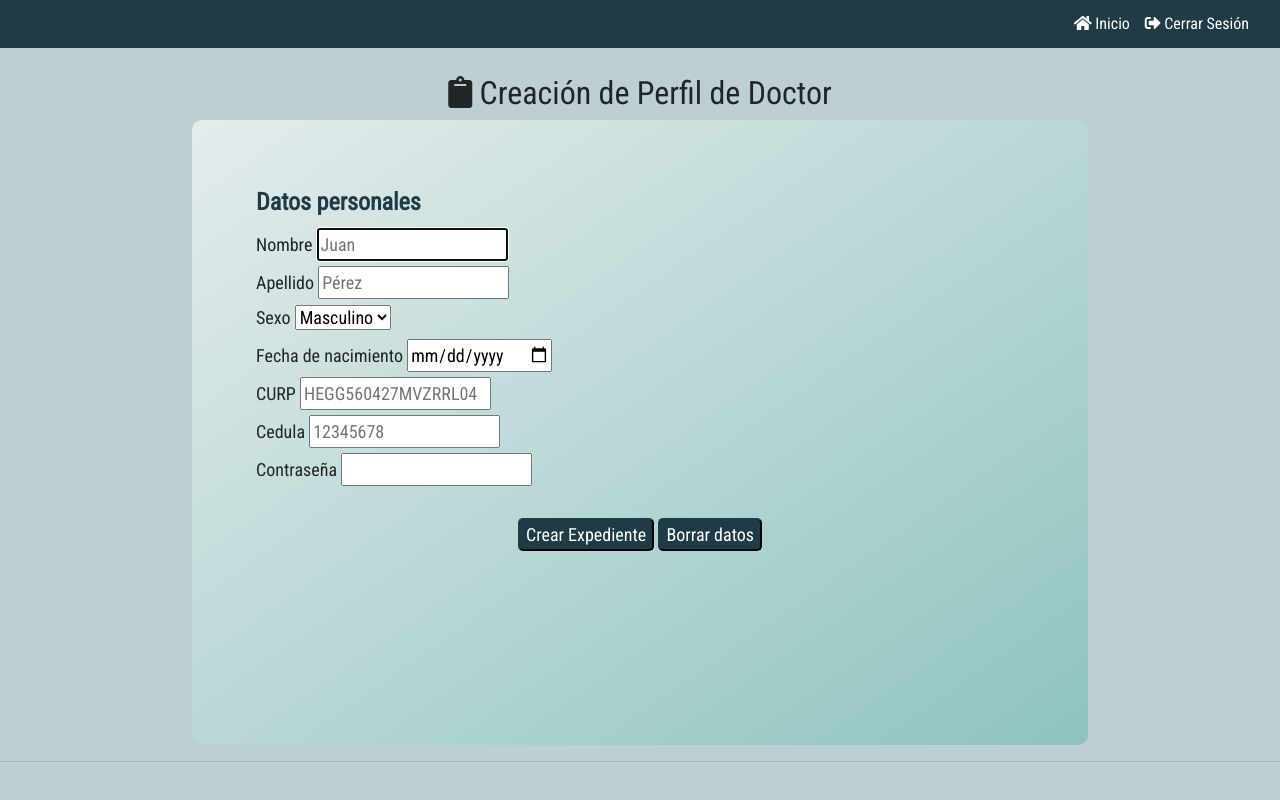
After one commit to aroquev00/web-proyecto, a PHP site: page /crearDoc.html in a window 1280 px wide. The commit adds this page. Run offline with PHP 8.4, Linux system fonts and the light colour scheme; some libraries are stand-ins or nearby versions.

Commit message:
CREACION DE DOCTORES

```diff
--- a/back/getDocInfo.php
+++ b/back/getDocInfo.php
@@ -5,6 +5,7 @@ session_start();
 include('db/conexionDB.php');
 
 $user = $_SESSION['usuario'];
+
 $return_arr = array();
 $query = "SELECT * FROM Personas p JOIN Medicos Me ON p.curp = Me.personaID WHERE Me.cedula = '$user'";
 
--- /dev/null
+++ b/crearDoc.html
@@ -0,0 +1,115 @@
+<!DOCTYPE html>
+<html lang="es">
+
+<head>
+    <title>MediDocs</title>
+    <meta charset="utf-8">
+    <!--Fonts-->
+    <link rel="preconnect" href="https://fonts.gstatic.com">
+    <!--Icons-->
+    <link href="https://fonts.googleapis.com/css2?family=Roboto+Condensed&display=swap" rel="stylesheet">
+    <link rel="stylesheet" href="//use.fontawesome.com/releases/v5.0.7/css/all.css">
+    <!--Boostrap-->
+    <link rel="stylesheet" href="https://maxcdn.bootstrapcdn.com/bootstrap/4.5.2/css/bootstrap.min.css">
+    <script src="https://ajax.googleapis.com/ajax/libs/jquery/3.5.1/jquery.min.js"></script>
+    <script src="https://cdnjs.cloudflare.com/ajax/libs/popper.js/1.16.0/umd/popper.min.js"></script>
+    <script src="https://maxcdn.bootstrapcdn.com/bootstrap/4.5.2/js/bootstrap.min.js"></script>
+    <!--CSS-->
+    <link rel="stylesheet" href="css/main.css">
+</head>
+
+<body>
+<header>
+    <!-- <h1>Creación de Expediente Médico</h1> -->
+    <!-- <hr> -->
+</header>
+<nav class="navbar navbar-expand-sm">
+
+    <!-- Links -->
+    <ul class="navbar-nav ml-auto">
+        <li class="nav-item">
+            <a href="adminView.html"><i class="fas fa-home"></i> Inicio</a>
+        </li>
+        <li class="nav-item">
+            <a href="index.html"><i class="fas fa-sign-out-alt"></i> Cerrar Sesión</a>
+        </li>
+
+    </ul>
+
+</nav>
+
+<main>
+    <h2> <i class="fas fa-clipboard"></i> Creación de Perfil de Doctor</i> </h2>
+
+    <div id="wrapper">
+        <div id="form">
+            <form method="POST" class="form">
+                <fieldset>
+                    <legend>Datos personales</legend>
+
+                    <label for="primerNombre">Nombre</label>
+                    <input type="text" id="primerNombre" name="primerNombre" placeholder="Juan" required autofocus
+                           autocomplete="on">
+                    <br>
+
+                    <label for="apellido">Apellido</label>
+                    <input type="text" id="apellido" name="apellido" placeholder="Pérez" required autocomplete="on">
+                    <br>
+
+                    <label for="sexo">Sexo</label>
+                    <select name="sexo" id="sexo">
+                        <option value="masculino">Masculino</option>
+                        <option value="femenino">Femenino</option>
+                    </select>
+                    <br>
+
+                    <label for="dob">Fecha de nacimiento</label>
+                    <input type="date" id="dob" name="dob" required>
+                    <br>
+
+                    <label for="curp">CURP</label>
+                    <input type="text" id="curp" name="curp" pattern="[A-Z]{4}\d{6}[HM][A-Z]{5}[A-Z0-9][0-9]" placeholder="HEGG560427MVZRRL04" required autocomplete="on">
+                    <br>
+
+                    <label for="cedula">Cedula</label>
+                    <input type="text" id="cedula" name="cedula" pattern="([0-9]{7})|([0-9]{8})" placeholder="12345678" required autocomplete="on">
+                    <br>
+
+                    <label for="password">Contraseña</label>
+                    <input type="password" id="password" name="password" required>
+                    <br>
+
+                </fieldset>
+
+                <br>
+                <div id="input-btns">
+                    <button id="submit" class="btn-submit" type="submit">Crear Expediente</button>
+                    <input id="erase" class="btn-submit" type="reset" value="Borrar datos">
+                </div>
+            </form>
+        </div>
+    </div>
+
+    <div id="result">
+        <h3>Expediente creado exitosamente</h3>
+        <div id="input-btns">
+            <button id="otroExpediente" class="btn-submit">Crear otro Perfil</button>
+            <a href="users.html"><button class="btn-submit">Regresar a busqueda</button></a>
+        </div>
+    </div>
+
+    <hr>
+
+</main>
+
+<footer>
+
+</footer>
+
+<!--jQuery-->
+<script src="https://ajax.googleapis.com/ajax/libs/jquery/3.5.1/jquery.min.js"></script>
+<script src="js/main.js"></script>
+<script src="js/crearDoc.js"></script>
+</body>
+
+</html>
--- /dev/null
+++ b/js/crearDoc.js
@@ -0,0 +1,63 @@
+$(document).ready(function() {
+    document.getElementById('result').style.display = "none";
+
+    $("#erase").click(function() {
+        resetErrorMessages();
+    });
+
+    $("form").submit(function(event) {
+
+        // $("#submit").click( function () {
+        resetErrorMessages();
+        //event.preventDefault();
+
+        var formData = {
+            primerNombre: $("#primerNombre").val(),
+            apellido: $("#apellido").val(),
+            sexo: $("#sexo").val(),
+            dob: $("#dob").val(),
+            curp: $("#curp").val(),
+            cedula: $("#cedula").val(),
+            password: $("#password").val(),
+        }
+
+        // console.log("Xd");
+        console.log(formData);
+
+        $.ajax({
+            type: "POST",
+            url: "back/crearDoc.php",
+            data: formData,
+            dataType: "json",
+            encode: true,
+        }).done(function(data) {
+            console.log(data);
+            if (!data.success) {
+                const errorMessageSpan = document.createElement("span");
+                errorMessageSpan.id = 'errorMessage';
+                errorMessageSpan.innerText = data.error.description;
+
+                document.getElementById(data.error.id).after(errorMessageSpan);
+                errorMessageSpan.scrollIntoView();
+            } else {
+                // MARK SUCCESS
+                document.getElementById('form').style.display = 'none';
+                document.getElementById('result').style.display = "block";
+            }
+
+        });
+
+        event.preventDefault();
+    });
+
+    $('#otroExpediente').click(function() {
+        location.reload();
+    });
+});
+
+function resetErrorMessages() {
+    var element = document.getElementById('errorMessage');
+    if (element != null) {
+        element.remove();
+    }
+}
--- a/users.html
+++ b/users.html
@@ -47,7 +47,7 @@
                     <button type="button" id="searchBtn"><i class="fa fa-search"></i></button>
                 </form>
             </div>
-            <button type="button" class="btn btn-primary btn-lg">Agregar Doctor</button>
+            <input type="button" class="btnM" onclick="location.href='crearDoc.html'" value="Crear Doctor" />
         </main>
         <script>
             $(document).ready(function(){
--- a/vistaExpedienteDoctor.html
+++ b/vistaExpedienteDoctor.html
@@ -67,7 +67,9 @@
             </div>
         </div>
     </div>
-    <button type="button" class="btn btn-primary btn-lg">Eliminar doctor</button>
+    <form action="back/deleteDoc.php" method="get">
+        <input type="submit" value="Eliminar Doctor">
+    </form>
 </main>
 <footer>
 
@@ -93,5 +95,6 @@
         console.log("Error in ajax function (vistaExpedienteDoctor.html)");
     });
 </script>
+</script>
 </body>
 </html>
```
Also changed, not shown: back/crearDoc.php (added, +69 -0 lines), back/deleteDoc.php (added, +18 -0 lines), back/users.php (deleted). Lines whose indentation alone changed are shown as unchanged.
